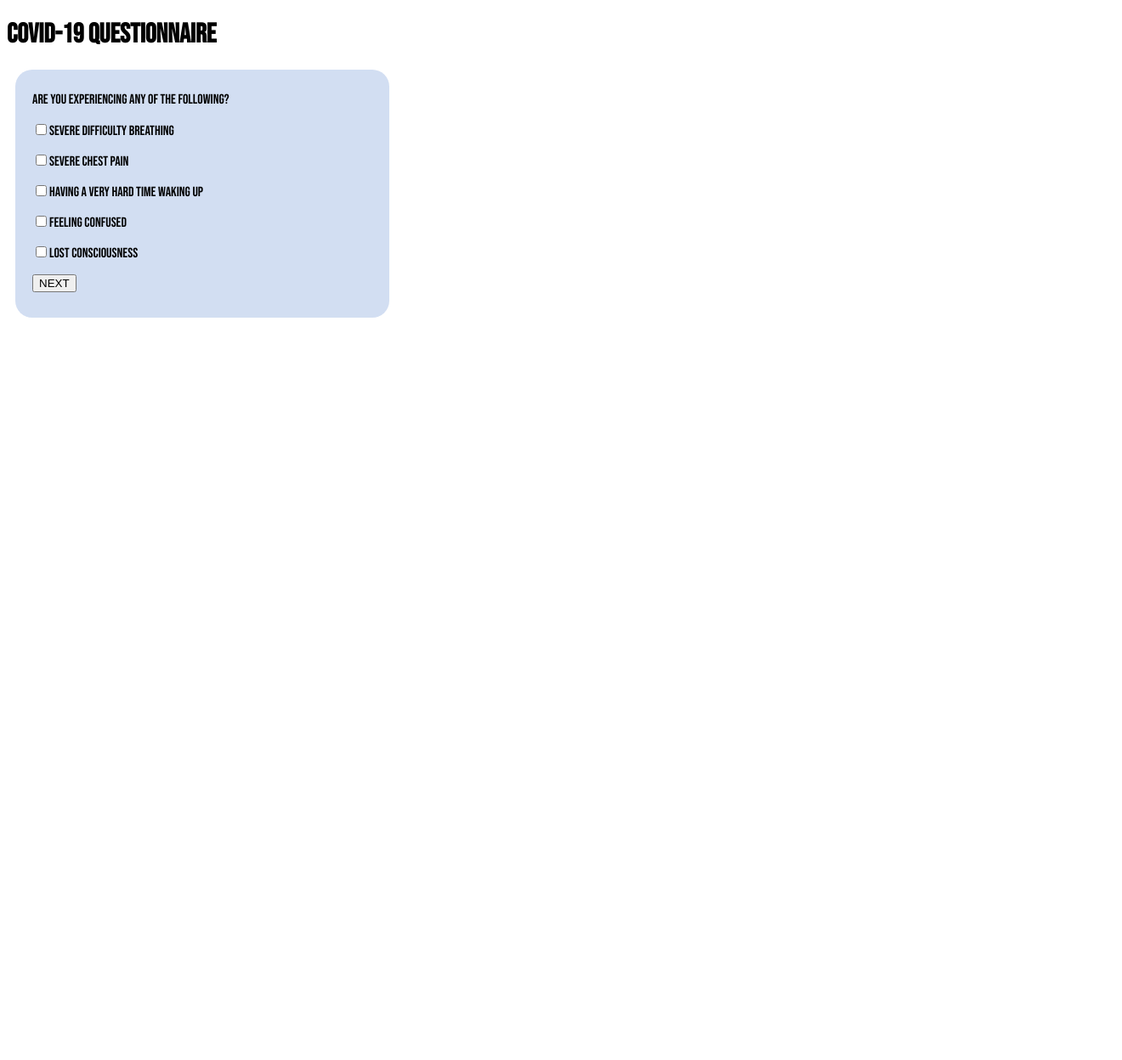
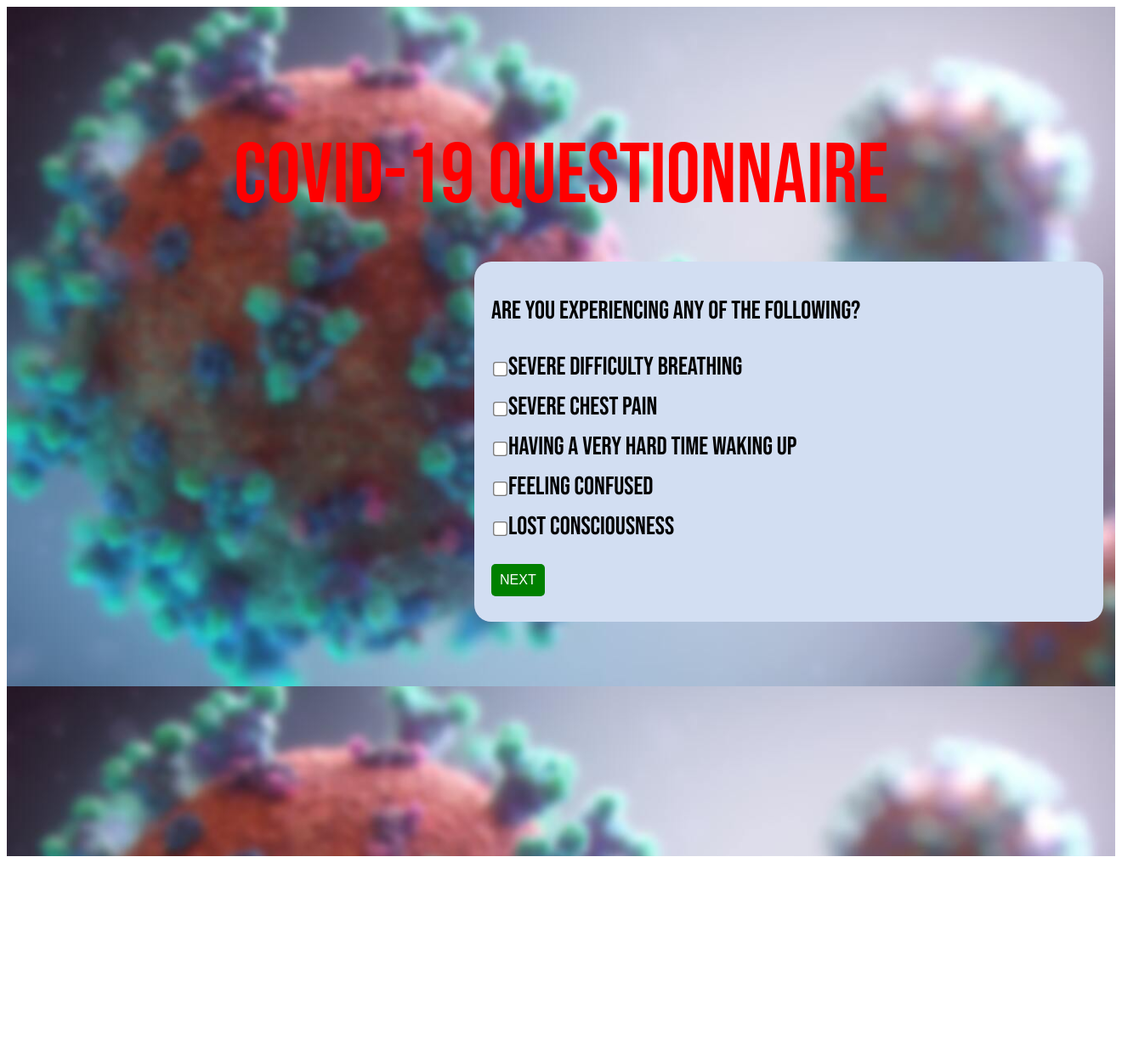
Before and after one commit to areezvisram/RUHacks-2020-COVID-19-Inventory-Management, a Flask app: page /about in a window 1320 px wide. Shown: the top 1248 px of the page at 85% size. Before the commit the page ends 374 px from the top, so only its background shows below. Run offline with Flask 2, Linux system fonts and the light colour scheme.

Commit message:
done questionnaire

```diff
--- a/static/styles/style.css
+++ b/static/styles/style.css
@@ -1,37 +1,81 @@
 
 body {
 	font-family: 'Bebas Neue', cursive;
+	height: 100%;
+}
+
+.bg-img {
+
+	background-image: url("../pictures/background.jpg");
+	min-height: 1000px;
+
+	background-position: center center;
+	background-repeat: no-repeat;
+	background-size: cover;
+	background-attachment: fixed;
+	position: relative;
+
+
+
+
+  }
+
+
+  .responsive {
+	width: 100%;
+	height: auto;
+  }
+
+  .maintitle {
+    font-size: 100px;
+    font-family: 'Bebas Neue', cursive;
+    margin: 0;
+    position: absolute;
+    text-align: center;
+    top: 20%;
+    transform: translateY(-50%);
+    width: 100%;
+    color: red;
 }
 
 
 
 #quiz1 {
-	margin-left: 10px;
 	background: #d2def2;
 	padding: 10px 20px 10px 20px;
-	width: 400px;
+	width: 700px;
 	border-radius: 20px;
 	float: left;
+	font-size: 30px;
+	position: relative;
+	left: 550px;
+	top: 300px;
 
 }
 
 #quiz2 {
-	margin-left: -10px;
 	background: #d2def2;
 	padding: 10px 20px 10px 20px;
-	width: 400px;
+	width: 700px;
 	border-radius: 20px;
 	float: left;
+	font-size: 30px;
+	position: relative;
+	left: 550px;
+	top: 300px;
 
 }
 
 #quiz3 {
-	margin-left: -10px;
 	background: #d2def2;
 	padding: 10px 20px 10px 20px;
-	width: 400px;
+	width: 700px;
 	border-radius: 20px;
 	float: left;
+	font-size: 30px;
+	position: relative;
+	left: 550px;
+	top: 300px;
 
 }
 
@@ -46,10 +90,11 @@ input {
 	border-radius: 5px;
 	border: none;
 	padding-left: 5px;
+
 }
 
 
-#button {
+#button1 {
 	background: green;
 	border: none;
 	border-radius: 5px;
@@ -62,35 +107,48 @@ input {
 
 
 
-#button:hover {
-	background: white;
-	border: 1px solid green;
-	color: black;
-	cursor: pointer;
+#button2 {
+	background: green;
+	border: none;
+	border-radius: 5px;
+	padding: 10px;
+	color: white;
+	font-size: 16px;
+	transition-duration: .5s;
+	margin-top: 15px;
+}
 
+#button3 {
+	background: green;
+	border: none;
+	border-radius: 5px;
+	padding: 10px;
+	color: white;
+	font-size: 16px;
+	transition-duration: .5s;
+	margin-top: 15px;
 }
 
 #after_submit {
 	visibility: hidden;
 	background: #ff5459;
 	padding: 10px 20px 10px 20px;
-	width: 400px;
+	width: 700px;
 	border-radius: 20px;
 	float: left;
-	margin-left: 20px;
-	margin-top: 50px;
-	font-size: 30px;
+	margin-left: 550px;
+	margin-top: 350px;
+	font-size: 60px;
 
 
 }
 
-#picture {
-	width: 375px;
-	height: 245px;
-}
 
 
 
-#mc {
+.mc {
+	transform: scale(1.3);
+
 	display: inline;
+
 }
--- a/templates/about.html
+++ b/templates/about.html
@@ -13,18 +13,23 @@
 
 
 <body>
-    <h1>Covid-19 Questionnaire</h1>
+
+    <div class="container">
+        <div class="bg-img responsive">
+            <div class="maintitle">Covid-19 Questionnaire</div>
 
 
             <form id="quiz1" name="quiz1">
 
 
                 <p class="questions">Are you experiencing any of the following?</p>
-        <input type="checkbox" id="mc" name="question1" value="difficulty_breathing">Severe difficulty breathing<br>
-        <input type="checkbox" id="mc" name="question1" value="Severe_chestpain">Severe chest pain<br>
-        <input type="checkbox" id="mc" name="question1" value="waking_up">Having a very hard time waking up<br>
-        <input type="checkbox" id="mc" name="question1" value="confused">Feeling confused<br>
-        <input type="checkbox" id="mc" name="question1" value="consciousness">Lost consciousness<br>
+                <input type="checkbox" class="mc" name="question1" value="difficulty_breathing">Severe difficulty
+                breathing<br>
+                <input type="checkbox" class="mc" name="question1" value="Severe_chestpain">Severe chest pain<br>
+                <input type="checkbox" class="mc" name="question1" value="waking_up">Having a very hard time waking
+                up<br>
+                <input type="checkbox" class="mc" name="question1" value="confused">Feeling confused<br>
+                <input type="checkbox" class="mc" name="question1" value="consciousness">Lost consciousness<br>
 
 
 
@@ -38,10 +43,13 @@
 
 
                 <p class="questions">Are you experiencing any of the following:</p>
-        <input type="checkbox" id="mc" name="question2" value="breath">Shortness of breath at rest<br>
-        <input type="checkbox" id="mc" name="question2" value="lie_down">Inability to lie down because of difficulty
+                <input type="checkbox" class="mc" name="question2" value="breath">Shortness of breath at rest<br>
+                <input type="checkbox" class="mc" name="question2" value="lie_down">Inability to lie down because of
+                difficulty
                 breathing<br>
-        <input type="checkbox" id="mc" name="question2" value="chronic">Chronic health conditions that you are having
+                <input type="checkbox" class="mc" name="question2" value="chronic">Chronic health conditions that you
+                are
+                having
                 difficulty managing<br>
 
 
```
Also changed, not shown: other parts of templates/about.html (+15 -11 lines), static/main.js (+52 -23 lines), static/pictures/background.jpg. Lines whose indentation alone changed are shown as unchanged.
